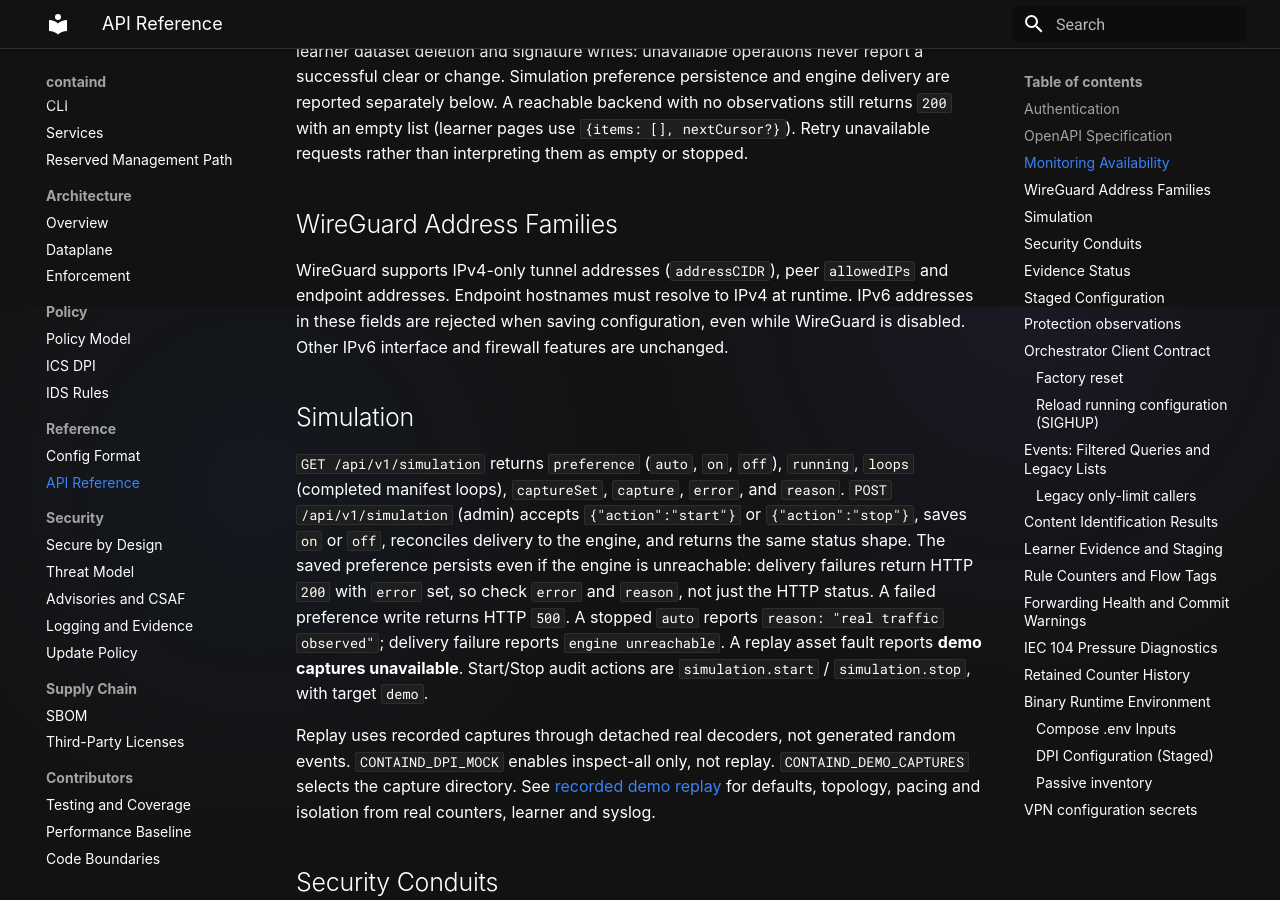
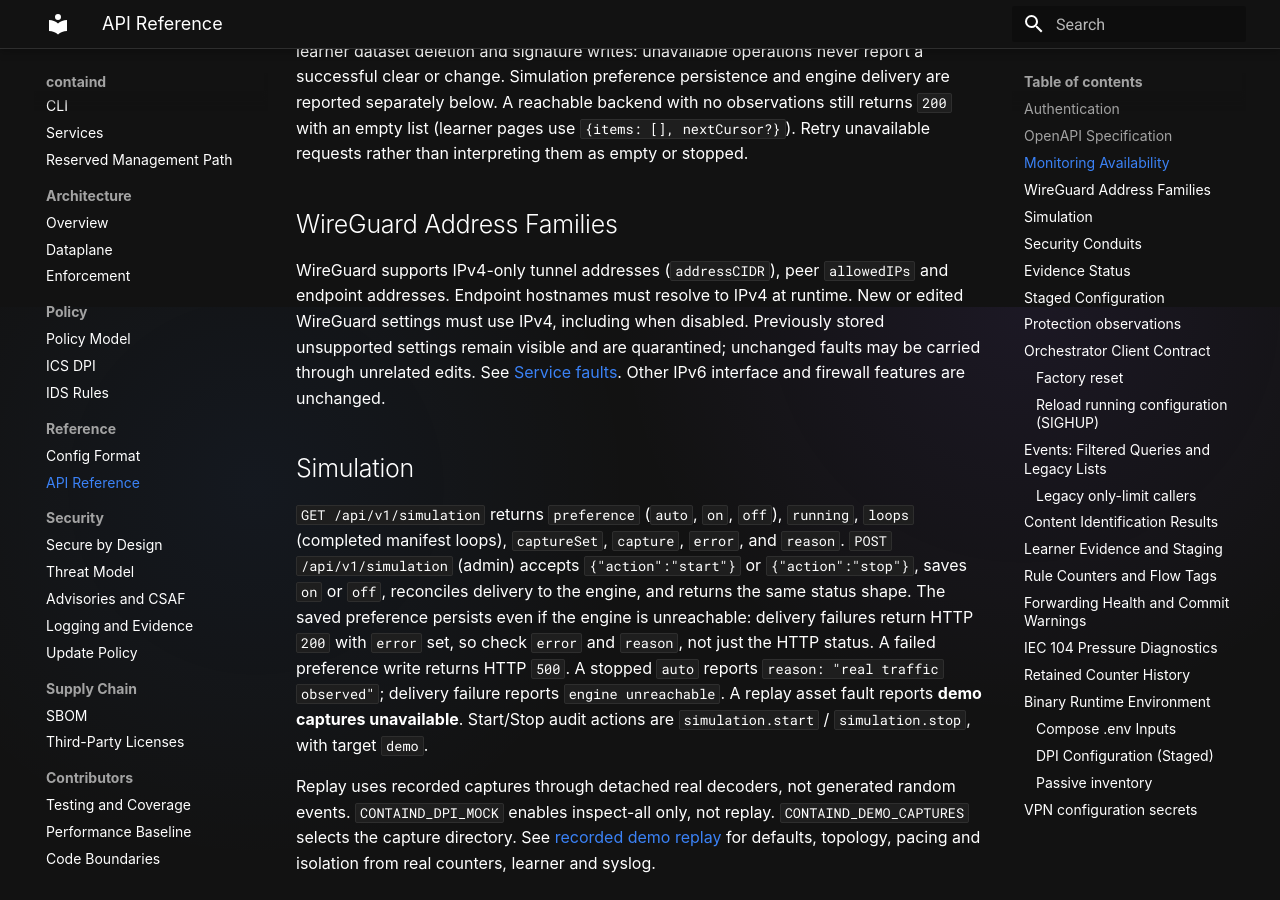
Before and after one commit to tonylturner/containd, an MkDocs documentation site: the page built from docs/mkdocs/api-reference.md, in a window 1280 px wide and 900 px high, scrolled down 1493 px. Built offline with MkDocs 1.6.1 and Material for MkDocs 9.7.7, drawn with Linux system fonts in a browser that asks for light colours.

Commit message:
Clarify carried WireGuard faults in save documentation

```diff
--- a/docs/mkdocs/api-reference.md
+++ b/docs/mkdocs/api-reference.md
@@ -62,8 +62,11 @@ Retry unavailable requests rather than interpreting them as empty or stopped.
 
 WireGuard supports IPv4-only tunnel addresses (`addressCIDR`), peer `allowedIPs`
 and endpoint addresses. Endpoint hostnames must resolve to IPv4 at runtime.
-IPv6 addresses in these fields are rejected when saving configuration, even
-while WireGuard is disabled. Other IPv6 interface and firewall features are unchanged.
+New or edited WireGuard settings must use IPv4, including when disabled.
+Previously stored unsupported settings remain visible and are quarantined;
+unchanged faults may be carried through unrelated edits. See
+[Service faults](services.md#service-faults).
+Other IPv6 interface and firewall features are unchanged.
 
 ## Simulation
 
```
Also changed, not shown: CHANGELOG.md.
